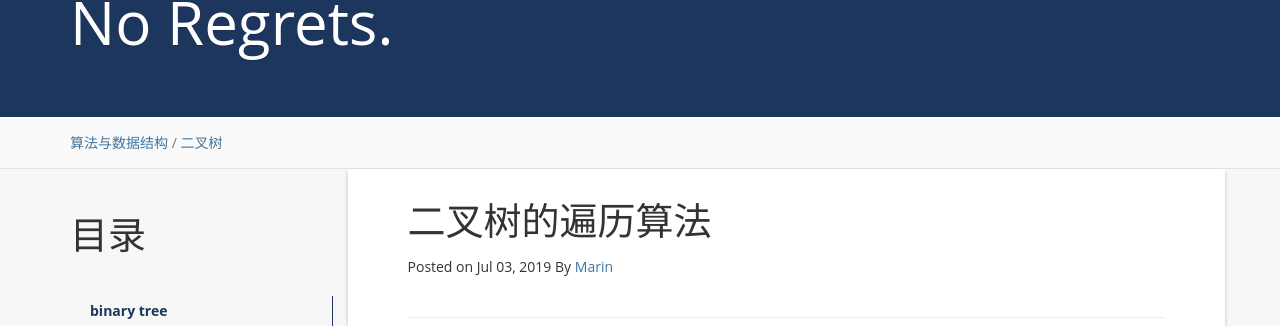
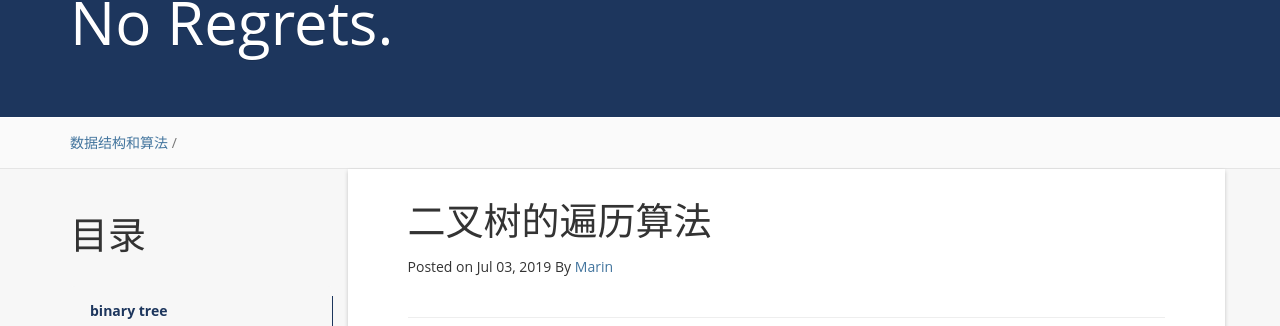
Before and after one commit to itmanmzt/itmanmzt.github.io, a Jekyll site: the page built from _posts/2019-07-04-binary tree.md, in a window 1280 px wide and 900 px high. Shown: the part 118-444 px from the top of the window. Built offline with Jekyll 4.4.1, drawn with Linux system fonts in a browser that asks for light colours; nearby versions of some CDN libraries; a script that is not in the unit is left out; comment, search, counter and statistics services are not loaded.

Commit message:
nodify blog

```diff
--- a/_posts/2019-07-04-binary tree.md
+++ b/_posts/2019-07-04-binary tree.md
@@ -5,9 +5,7 @@ title: 二叉树的遍历算法
 #时间配置
 date:   2019-07-04 00:26:00 +0800
 #大类配置
-categories: 算法与数据结构
-#小类配置
-tag: 二叉树
+categories: 数据结构和算法
 
 
 ---
```
